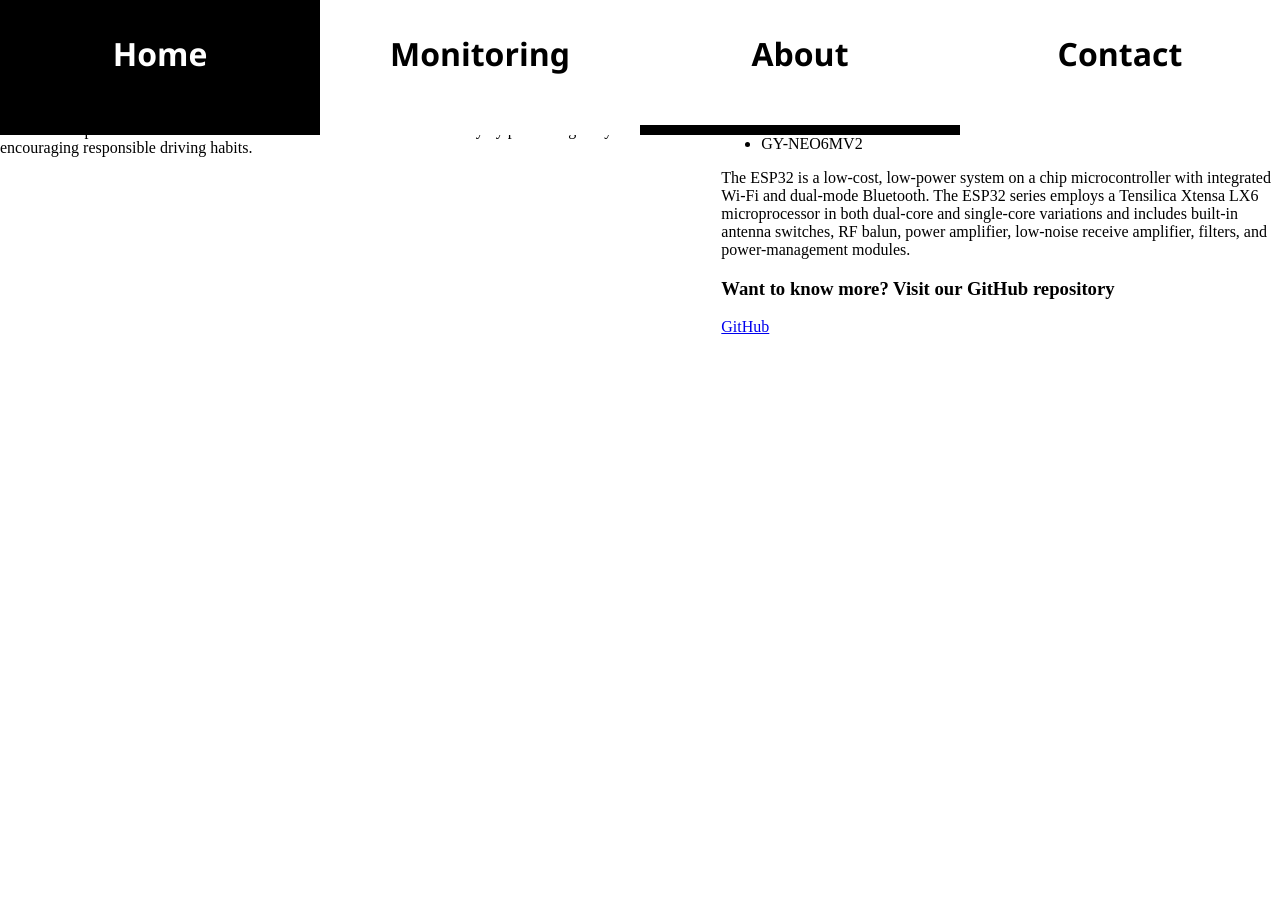
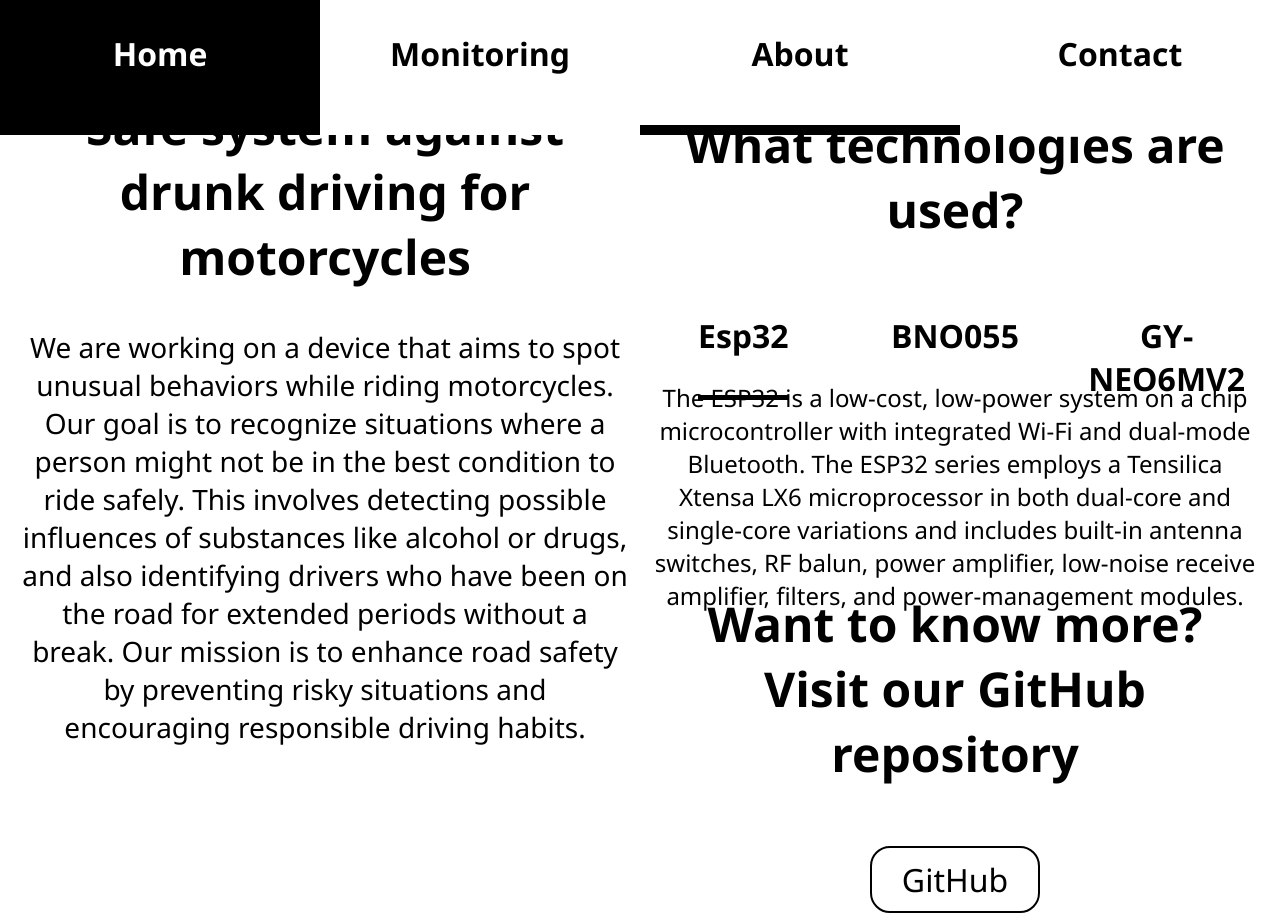
Before and after one commit to CAS-UD/Frontend-Safe-Anti-Drunk-Driving-System-For-Motorcycles, a Next.js app: page /about in a window 1280 px wide. Before the commit the page ends 800 px from the top, so only its background shows below. Built offline with nearby package versions, Linux system fonts and the light colour scheme.

Commit message:
Add styles for About page

```diff
--- a/styles/About.module.css
+++ b/styles/About.module.css
@@ -2,5 +2,136 @@
     width: 100%;
     height: 70vh;
     display: flex;
+    justify-content: space-between;
+    font-family: 'Segoe UI', Tahoma, Geneva, Verdana, sans-serif;
+}
+
+.whatIs{
+    width: 50%;
+    height: 100vh;
+    display: flex;
+    flex-direction: column;
     justify-content: center;
+    align-items: center;
+    text-align: center;
+    margin-left: 20px;
+    margin-right: 10px;
+    animation: show2 1.5s forwards ease-in-out;
 }
+
+.whatIs h1{
+    font-size: 3em;
+}
+
+.whatIs span {
+    font-size: 1.75em;
+}
+
+.whereIs{
+    width: 50%;
+    height: calc(100vh - 155px);
+    margin-top: 155px;
+    display: flex;
+    flex-direction: column;
+    justify-content: center;
+    align-items: center;
+    text-align: center;
+    margin-left: 10px;
+    margin-right: 20px;
+    animation: show2 1.5s forwards ease-in-out;
+}
+
+.whereIs h2{
+    font-size: 3em;
+}
+
+.whereIs ul{
+    width: 100%;
+    font-size: 2em;
+    font-weight: bold;
+    list-style: none;
+    display: flex;
+    padding: 0;
+    justify-content: center;
+    cursor: pointer;
+}
+
+.sensorChoosed{
+    border-bottom: 5px solid black;
+}
+
+.list {
+    display: flex;
+    width: 100%;
+    justify-content: center;
+    gap: 25px;
+}
+.textSensor{
+    display: flex;
+    text-align: center;
+    width: 100%;
+    height: 20%;
+    justify-content: center;
+    align-items: center;
+    opacity: 0;
+    font-size: 1.5em;
+    animation: show 1s forwards ease-in-out;
+}
+
+@keyframes show {
+
+    0%{
+        height: 20%;
+        opacity: 0;
+    }
+    50%{
+        height: 0%;
+        opacity: 0;
+    }
+    100%{
+        height: 20%;
+        opacity: 1;
+    }
+
+}
+
+@keyframes show2 {
+
+    0%{
+        opacity: 0;
+    }
+    100%{
+        opacity: 1;
+    }
+
+}
+
+.whereIs article{
+    width: 100%;
+    height: 50%;
+    display: flex;
+    align-items: center;
+    flex-direction: column;
+    gap: 50px;
+}
+
+.whereIs article h3{
+    font-size: 3em;
+    margin: 30px 0 10px 0;
+}
+
+.linkGit{
+    padding: 10px 30px 10px 30px;
+    border: 2px solid black;
+    border-radius: 20px;
+    text-decoration: none;
+    color: black;
+    font-size: 2em;
+    transition: all 0.5s ease-in-out;
+}
+.linkGit:hover{
+    background-color: #000000;
+    color: #ffffff;
+    transform: scale(1.5);
+    transition: all 0.5s ease-in-out;
+}
```
